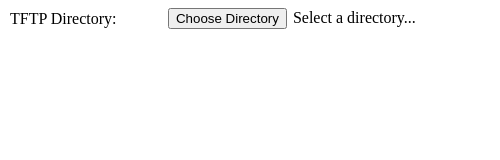
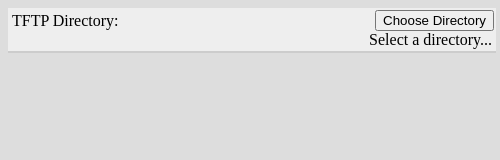
Before and after one commit to jweatherspoon/switches-js, an Electron app: page renderer-assets/html/config.html in a window 500 px wide. Drawn offline with nearby package versions, Linux system fonts and the light colour scheme; no server answers.

Commit message:
more config menu stuff

```diff
--- a/models/ConfigurationMenu.js
+++ b/models/ConfigurationMenu.js
@@ -11,7 +11,7 @@ class ConfigurationWindow {
             this.config = new BrowserWindow({
                 height: 500,
                 width: 500,
-                title: "Configuration Menu"
+                title: "Configuration Menu",
             });
 
             this.config.loadFile(this.configGUI);
--- a/renderer-assets/css/config.css
+++ b/renderer-assets/css/config.css
@@ -1,3 +1,7 @@
+body {
+    background: #ddd;
+}
+
 .config-text {
     padding: 0px 2px 0px 2px;
 }
@@ -10,6 +14,17 @@
     flex-grow: 1;
 }
 
+.config-settings-row {
+    border-bottom: 2px solid #ccc;
+    width: 100%;
+    padding: 2px;
+    background-color: #eee;
+}
+
 #tftp-dir {
     display: none;
 }
+
+input[type="button"] {
+    cursor: pointer;
+}
--- a/renderer-assets/css/flex.css
+++ b/renderer-assets/css/flex.css
@@ -32,3 +32,11 @@
 .flex-justify-end {
     justify-content: flex-end;
 }
+
+.flex-row {
+    flex-direction: row;
+}
+
+.flex-column {
+    flex-direction: column;
+}
--- a/renderer-assets/html/config.html
+++ b/renderer-assets/html/config.html
@@ -8,15 +8,19 @@
 
 <body>
 
-    <div class="flex-container flex-align-start">
-        <div class="flex flex-align-center">
-                <span class="config-text config-label">
-                    TFTP Directory:
-                </span>
-            <div class="flex-justify-end flex-align-end config-input">
-                <input type="button" value="Choose Directory" id="tftp-dir-btn" />
+    <div class="flex-container flex-align-start flex-column">
+        <div class="config-settings-row">
+            <div class="flex flex-align-center">
+                    <span class="config-text config-label">
+                        TFTP Directory:
+                    </span>
+                <div class="flex-justify-end flex-align-end">
+                    <input type="button" value="Choose Directory" id="tftp-dir-btn" />
+                    <input type="file" webkitdirectory id="tftp-dir" />
+                </div>
+            </div>
+            <div class="flex flex-align-center flex-justify-end">
                 <span class="config-text" id="tftp-dir-text">Select a directory...</span>
-                <input type="file" webkitdirectory id="tftp-dir" />
             </div>
         </div>
     </div>
```
